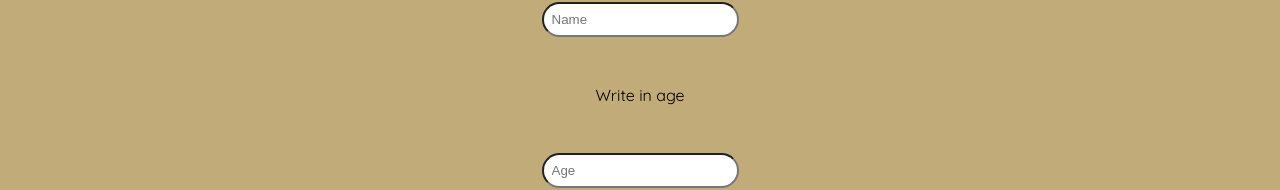
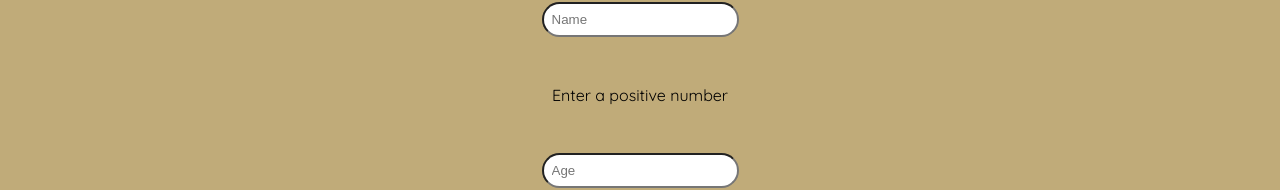
Before and after one commit to AndreeChamoun/React-recoil-Hamsterwar, a React (Vite) app: page /Gallery in a window 1280 px wide. Both pictures are taken after a click on the button "Add Hamster". Shown: the part 368-558 px from the top of the page. Built offline with nearby package versions, Linux system fonts and the light colour scheme; no server answers.

Commit message:
make it better

```diff
--- a/src/components/Gallery/HamsterCard.tsx
+++ b/src/components/Gallery/HamsterCard.tsx
@@ -3,19 +3,16 @@ import { useRecoilState } from 'recoil';
 import styles from "../../styles/hamstercard.module.css"
 import { HamsterModel } from "../../models/HamsterModel";
 import allHamsters from "../../atoms/allHamsters";
-import { makeImg } from "../../utils";
+import { makeImg, picImport } from "../../utils";
 
 interface Props {
   hamster: HamsterModel;
 }
-// Remove the Hamster
-
-
 const HamsterCard =({hamster }: Props) => {
 const [, setData] = useRecoilState<HamsterModel[]>(allHamsters);
 
 	const hamsterCard = async () => {
-const response: Response = await fetch(makeImg(`/hamsters/${hamster.id}`), {
+  const response: Response = await fetch(makeImg(`/hamsters/${hamster.id}`), {
 	method: 'DELETE',
 	headers: {
 	  'Content-Type': 'application/json'
@@ -38,10 +35,8 @@ const response: Response = await fetch(makeImg(`/hamsters/${hamster.id}`), {
   return (
     <div className={styles.wrapperGallery}>
         <div className={styles.hamsterInfo}>
-          {hamster.imgName && (
-            <img className={styles.hamsterPic} src={`/HamsterPictures/${hamster.imgName}`} alt="Bild på hamster" />
-          )}
-        <h3>Name: {hamster.name}</h3> is <p> Age: {hamster.age} old.<br />
+          {hamster.imgName && (<img className={styles.hamsterPic} src={picImport(hamster.imgName)} alt="Bild på hamster" />)}
+        <h3> Name: {hamster.name}</h3> is <p> Age: {hamster.age} old.<br />
 				{hamster.name} Loves: {hamster.loves}<br />
 				Favorite Food: {hamster.favFood} <br />
 				Matches: {hamster.games}</p>
--- a/src/components/Gallery/PostHams.tsx
+++ b/src/components/Gallery/PostHams.tsx
@@ -77,7 +77,7 @@ const PostHamster = () => {
             value={name}
             onChange={event => setName(event.target.value)}/>
 
-            {ageValidation === false ? <p>Write in age</p> : <p>Success!</p>}
+            {ageValidation === false ? <p>Enter a positive number</p> : <p>Success!</p>}
             <input
             className={styles.forms}
             type="number"
```
